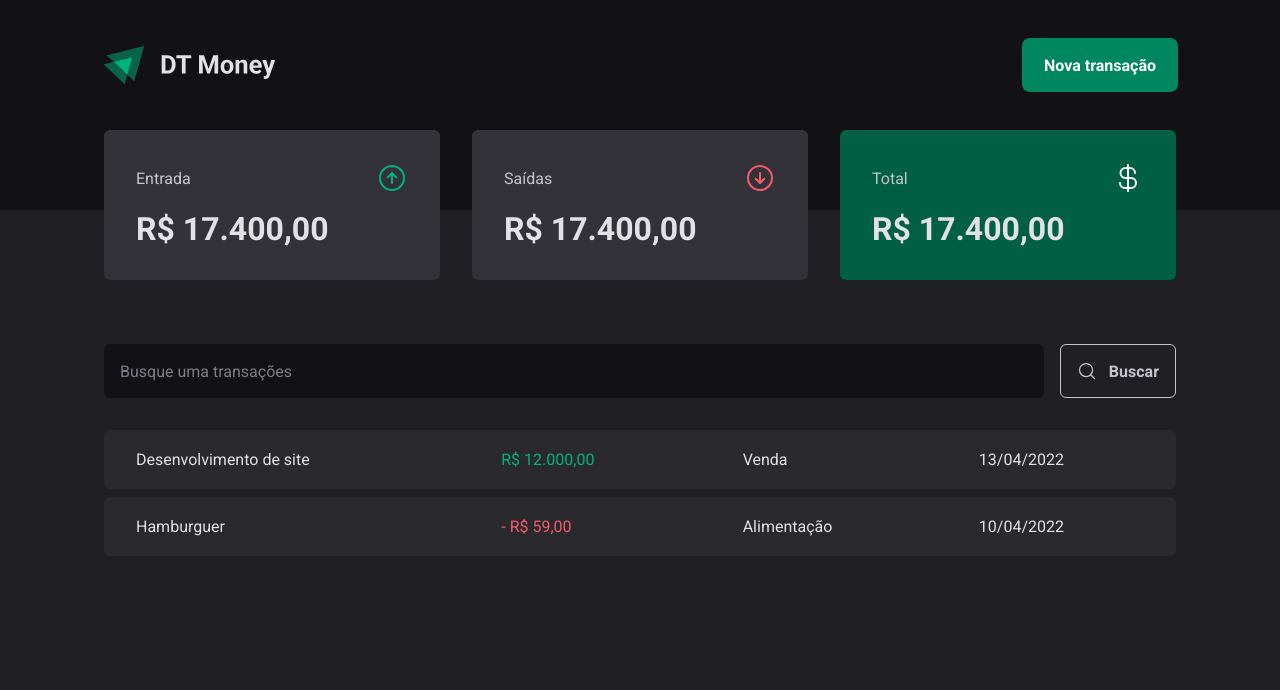
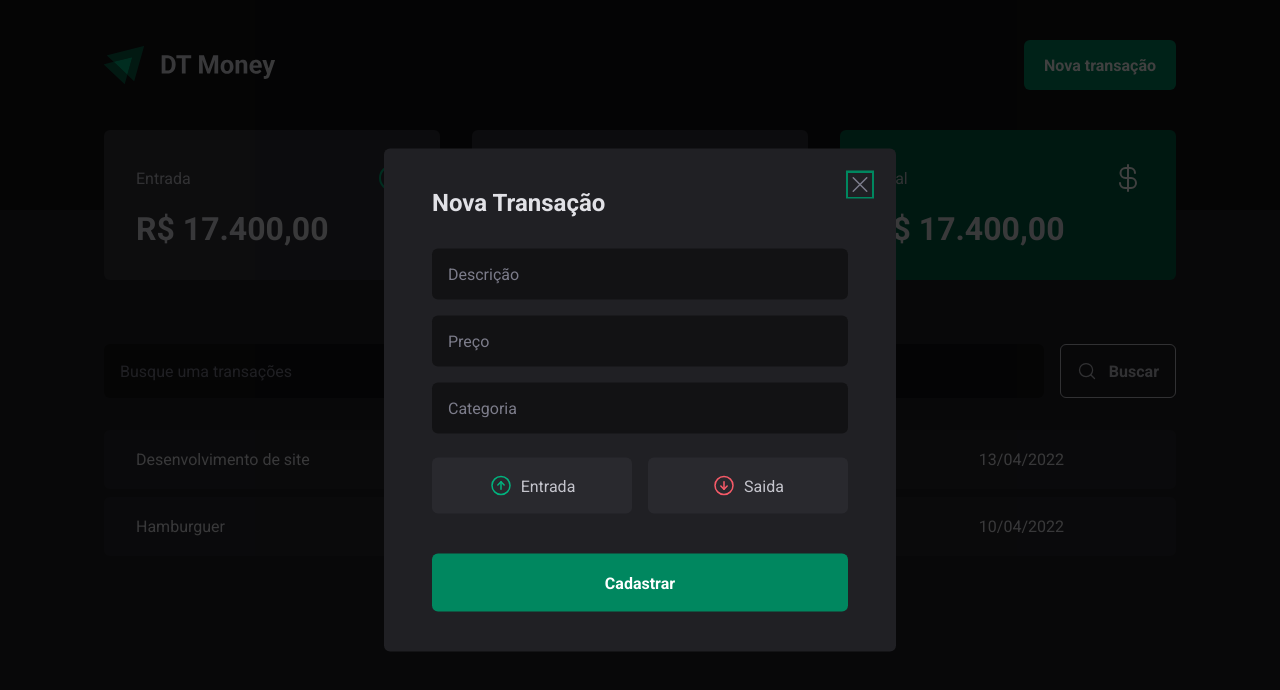
Before and after one commit to gboliveir/dt-money, a React (Vite) app: page / in a window 1280 px wide. Both pictures are taken after a click on the button "Nova transação". Shown: the top 690 px of the page. Built offline with nearby package versions, Linux system fonts and the light colour scheme.

Commit message:
feat: new transaction modal component

```diff
--- a/package.json
+++ b/package.json
@@ -9,6 +9,8 @@
     "preview": "vite preview"
   },
   "dependencies": {
+    "@radix-ui/react-dialog": "^1.0.3",
+    "@radix-ui/react-radio-group": "^1.1.2",
     "@types/styled-components": "^5.1.26",
     "phosphor-react": "^1.4.1",
     "react": "^18.2.0",
--- a/src/components/Header/index.tsx
+++ b/src/components/Header/index.tsx
@@ -1,13 +1,22 @@
 import { HeaderContainer, HeaderContent, NewTransactionButton } from "./styles";
 
 import logoImg from '../../assets/logo.svg';
+import * as Dialog from "@radix-ui/react-dialog";
+import { NewTransactionModal } from "../NewTransactionModal";
 
 export function Header() {
   return (
     <HeaderContainer>
       <HeaderContent>
         <img src={logoImg} alt="" />
-        <NewTransactionButton>Nova transação</NewTransactionButton>
+
+        <Dialog.Root>
+          <Dialog.Trigger asChild>
+            <NewTransactionButton>Nova transação</NewTransactionButton>
+          </Dialog.Trigger>
+
+          <NewTransactionModal />
+        </Dialog.Root>
       </HeaderContent>
     </HeaderContainer>
   );
--- /dev/null
+++ b/src/components/NewTransactionModal/index.tsx
@@ -0,0 +1,39 @@
+import * as Dialog from "@radix-ui/react-dialog";
+import { ArrowCircleDown, ArrowCircleUp, X } from "phosphor-react";
+import { CloseButton, Content, Overlay, TransactionType, TransactionTypeButton } from "./styles";
+
+export function NewTransactionModal() {
+  return (
+    <Dialog.Portal>
+      <Overlay />
+      <Content>
+        <Dialog.Title>Nova Transação</Dialog.Title>
+        <CloseButton>
+          <X size={24} />
+        </CloseButton>
+
+        <form action="">
+          <input type="text" placeholder="Descrição" required />
+          <input type="number" placeholder="Preço" required />
+          <input type="text" placeholder="Categoria" required />
+
+          <TransactionType>
+            <TransactionTypeButton variant="income" value="income">
+              <ArrowCircleUp size={24}/>
+              Entrada
+            </TransactionTypeButton>
+
+            <TransactionTypeButton variant="outcome" value="outcome">
+              <ArrowCircleDown size={24}/>
+              Saida
+            </TransactionTypeButton>
+          </TransactionType>
+
+          <button type="submit">
+            Cadastrar
+          </button>
+        </form>
+      </Content>
+    </Dialog.Portal>
+  );
+}
--- /dev/null
+++ b/src/components/NewTransactionModal/styles.ts
@@ -0,0 +1,118 @@
+import styled from "styled-components"
+import * as Dialog from '@radix-ui/react-dialog'
+import * as RadioGroup from '@radix-ui/react-radio-group'
+
+export const Overlay = styled(Dialog.Overlay)`
+  position: fixed;
+  width: 100vw;
+  height: 100vh;
+  inset: 0; // top: 0 left: 0 right: 0 bottom: 0
+  background: rgba(0, 0, 0, 0.75);
+`;
+
+export const Content = styled(Dialog.Content)`
+  min-width: 32rem;
+  border-radius: 6px;
+  padding: 2.5rem 3rem;
+  background: ${props => props.theme["gray-800"]};
+
+  position: fixed;
+  // Centralizar ao meio
+  top: 50%;
+  left: 50%;
+  transform: translate(-50%, -50%);
+
+  form {
+    margin-top: 2rem;
+    display: flex;
+    flex-direction: column;
+    gap: 1rem;
+
+    input {
+      border-radius: 6px;
+      border: 0;
+      background: ${props => props.theme["gray-900"]};
+      color: ${props => props.theme["gray-300"]};
+      padding: 1rem;
+
+      &::placeholder {
+        color: ${props => props.theme["gray-500"]};
+      }
+    }
+
+    button[type="submit"] {
+      height: 58px;
+      border: 0;
+      background: ${props => props.theme["green-500"]};
+      color: ${props => props.theme.white};
+      font-weight: bold;
+      padding: 0 1.25rem;
+      border-radius: 6px;
+      margin-top: 1.5rem;
+      cursor: pointer;
+
+      &:hover {
+        background: ${props => props.theme["green-700"]};
+        transition: background-color 0.2s;
+      }
+    }
+  }
+
+`;
+
+export const CloseButton = styled(Dialog.Close)`
+  position: absolute;
+  background: transparent;
+  border: 0;
+  top: 1.5rem;
+  right: 1.5rem;
+  line-height: 0;
+  cursor: pointer;
+  color: ${props => props.theme["gray-500"]};
+`;
+
+export const TransactionType = styled(RadioGroup.Root)`
+  display: grid;
+  grid-template-columns: repeat(2, 1fr);
+  gap: 1rem;
+  margin-top: 0.5rem;
+`;
+
+interface TransactionTypeButtonProps {
+  variant: 'income' | 'outcome';
+}
+
+export const TransactionTypeButton = styled(RadioGroup.Item)<TransactionTypeButtonProps>`
+  background: ${props => props.theme["gray-700"]};
+  padding: 1rem;
+  display: flex;
+  align-items: center;
+  justify-content: center;
+  gap: 0.5rem;
+  border-radius: 6px;
+  cursor: pointer;
+  border: 0;
+  color: ${props => props.theme["gray-300"]};
+
+  svg {
+    color: ${props => props.variant === 'income'
+      ? props.theme["green-300"]
+      : props.theme["red-300"]};
+  }
+
+  &[data-state="unchecked"]:hover {
+    transition: background-color 0.2s;
+    background: ${props => props.theme["gray-600"]};
+  }
+
+  &[data-state="checked"] {
+    color: ${props => props.theme.white};
+    background: ${props => props.variant === 'income'
+      ? props.theme["green-500"]
+      : props.theme["red-500"]};
+
+    svg {
+      color: ${props => props.theme.white};
+    }
+  }
+`;
```
Also changed, not shown: 1 other file (tests, documents, lock files or other folders).
